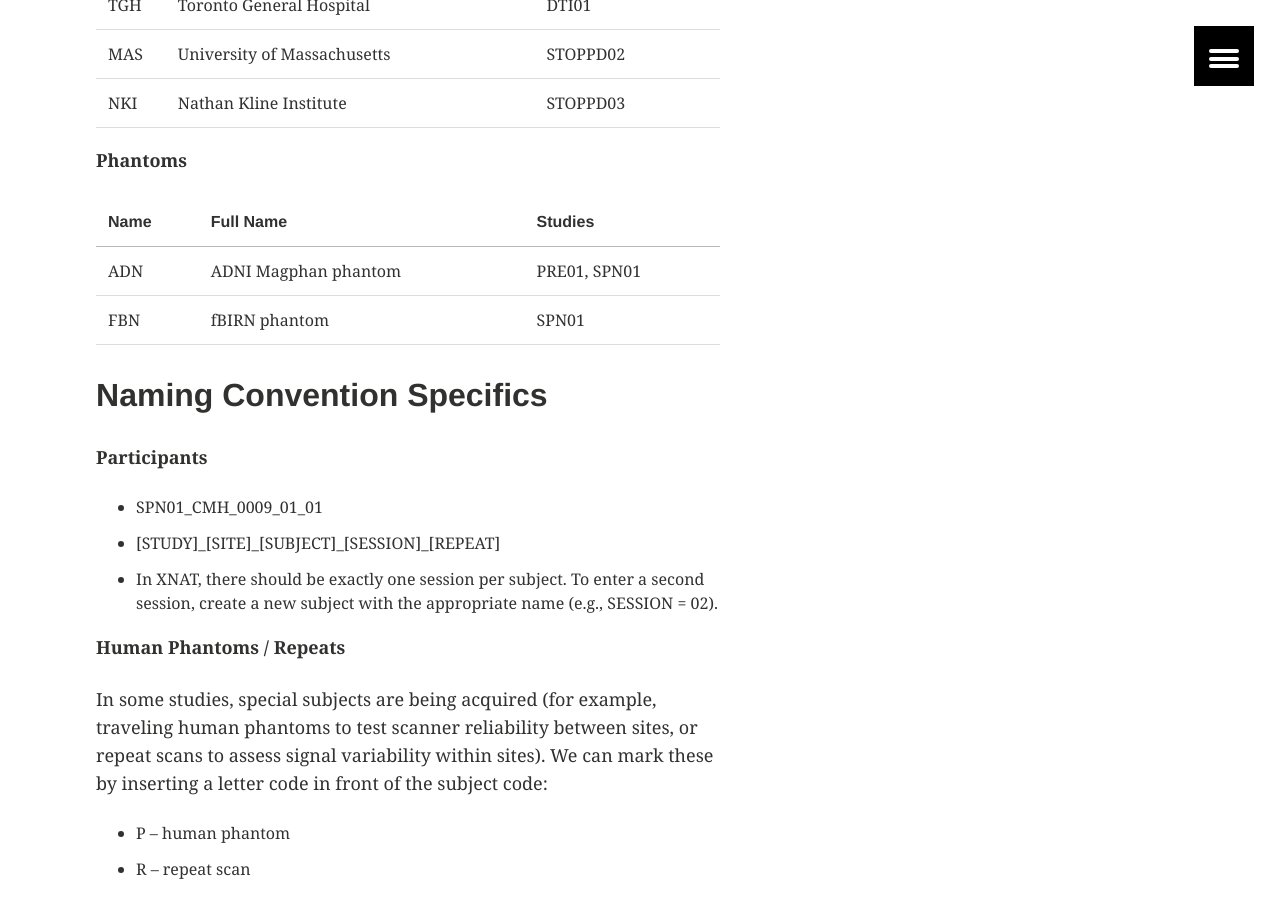
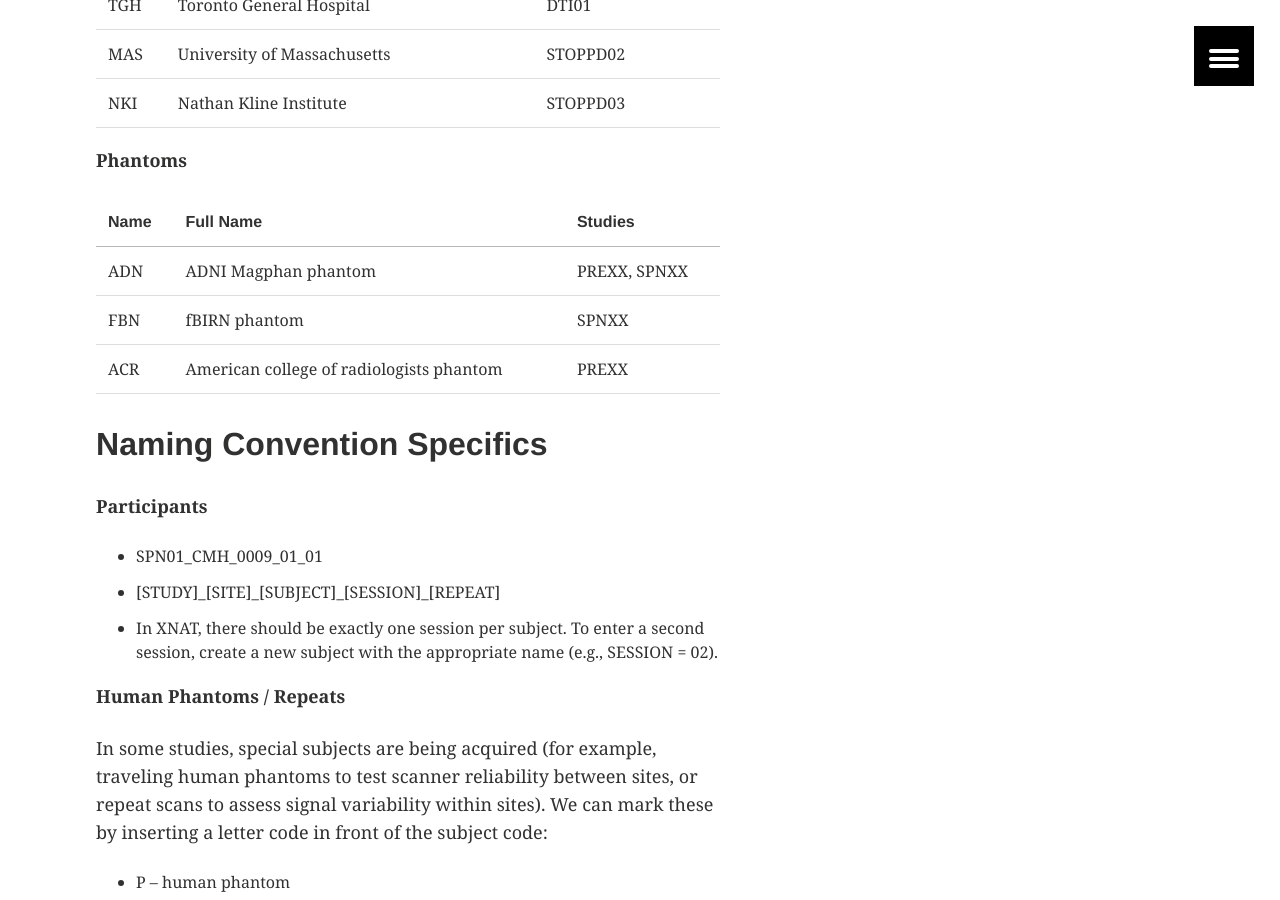
Before and after one commit to TIGRLab/tigrlab.github.io, a Jekyll site: the page built from _posts/programs/2015-06-01-xnat.md, in a window 1280 px wide and 900 px high, scrolled down 5496 px. Built offline with Jekyll 4.4.1, drawn with Linux system fonts in a browser that asks for light colours.

Commit message:
added new phantom type

```diff
--- a/_posts/programs/2015-06-01-xnat.md
+++ b/_posts/programs/2015-06-01-xnat.md
@@ -132,10 +132,11 @@ List of Codes
 
 **Phantoms**
 
-|Name|Full Name             |Studies       |
-|----|----------------------|--------------|
-|ADN | ADNI Magphan phantom | PRE01, SPN01 |
-|FBN | fBIRN phantom        | SPN01        |
+|Name|Full Name                                 |Studies       |
+|----|------------------------------------------|--------------|
+|ADN | ADNI Magphan phantom                     | PREXX, SPNXX |
+|FBN | fBIRN phantom                            | SPNXX        |
+|ACR | American college of radiologists phantom | PREXX        |
 
 Naming Convention Specifics
 ---------------------------
```
